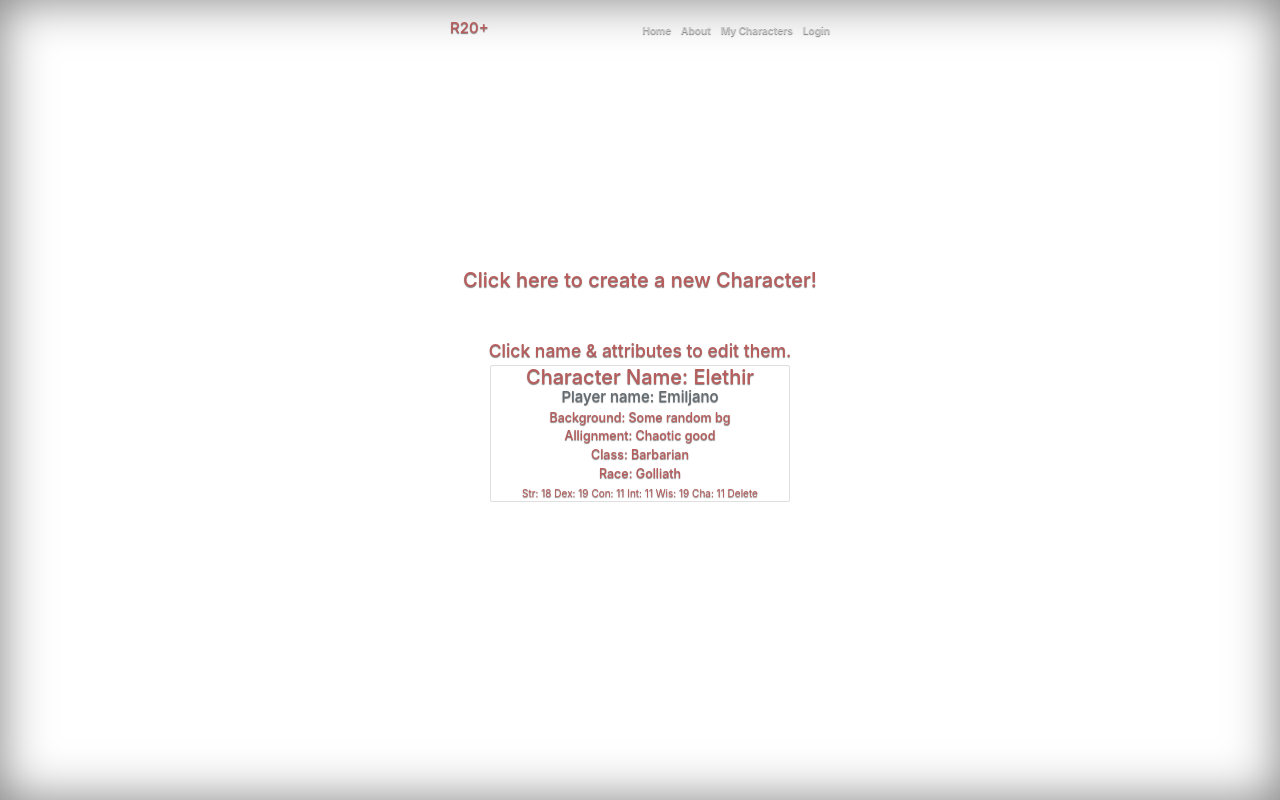
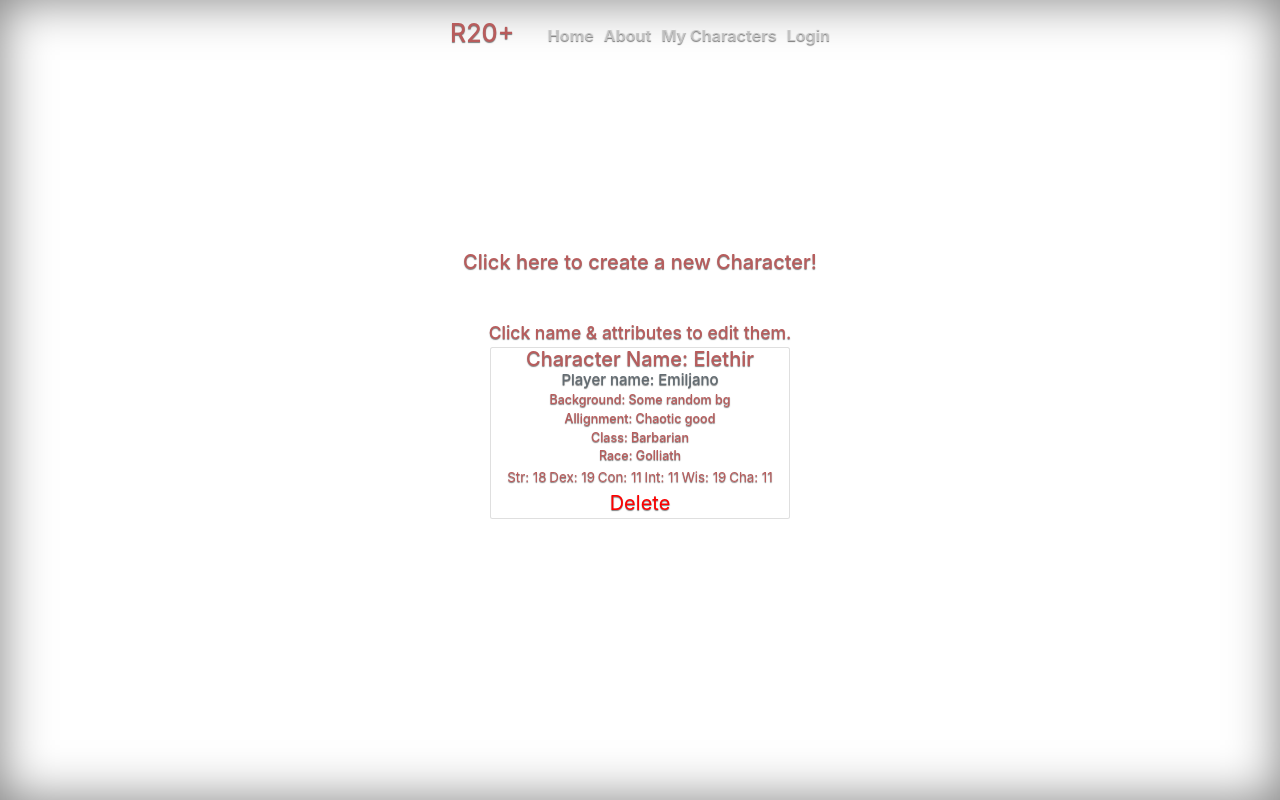
Before and after one commit to ValrynMilly/R20PLUS, a Flask app: page /mycharacters.html in a window 1280 px wide. Run offline with Flask 2, Linux system fonts and the light colour scheme; data comes from the database, SQL or seed files in the repository; some libraries are stand-ins or nearby versions.

Commit message:
template updates

```diff
--- a/Main/application/static/css/cover.css
+++ b/Main/application/static/css/cover.css
@@ -77,6 +77,7 @@ body {
   color: rgba(255,255,255,.5);
   background-color: transparent;
   border-bottom: .25rem solid transparent;
+  font-size: 12pt;
 }
 
 .nav-masthead .nav-link:hover,
@@ -86,6 +87,7 @@ body {
 
 .nav-masthead .nav-link + .nav-link {
   margin-left: 1rem;
+  font-size: 12pt;
 }
 
 .nav-masthead .active {
--- a/Main/application/templates/charactersheet.html
+++ b/Main/application/templates/charactersheet.html
@@ -22,7 +22,7 @@ Character Sheet
 <div class="signup-form">
     <div class="masthead clearfix">
         <div class="inner">
-          <h4 class="masthead-brand">R20+</h4>
+          <h1 class="masthead-brand">R20+</h1>
           <nav class="nav nav-masthead">
             <a class="nav-link" href="/">Home</a>
             <a class="nav-link" href="">About</a>
--- a/Main/application/templates/home.html
+++ b/Main/application/templates/home.html
@@ -31,7 +31,7 @@ R20+
 
               <div class="masthead clearfix">
                 <div class="inner">
-                  <h4 class="masthead-brand">R20+</h4>
+                  <h1 class="masthead-brand">R20+</h1>
                   <nav class="nav nav-masthead">
                     <a class="nav-link" href="">Home</a>
                     <a class="nav-link" href="">About</a>
--- a/Main/application/templates/login.html
+++ b/Main/application/templates/login.html
@@ -16,7 +16,7 @@ Sign in
 <div class="signup-form">
   <div class="masthead clearfix">
     <div class="inner">
-      <h4 class="masthead-brand">R20+</h4>
+      <h1 class="masthead-brand">R20+</h1>
       <nav class="nav nav-masthead">
         <a class="nav-link" href="/">Home</a>
         <a class="nav-link" href="">About</a>
--- a/Main/application/templates/mycharacters.html
+++ b/Main/application/templates/mycharacters.html
@@ -32,7 +32,7 @@ R20+
 
               <div class="masthead clearfix">
                 <div class="inner">
-                  <h4 class="masthead-brand">R20+</h4>
+                <h1 class="masthead-brand">R20+</h1>
                   <nav class="nav nav-masthead">
                     <a class="nav-link" href="/">Home</a>
                     <a class="nav-link" href="">About</a>
@@ -64,13 +64,13 @@ R20+
                       <h5 class="card-text">Allignment: {{ character.alignment }}</h5>
                       <h5 class="card-text">Class: {{ character.char_class }}</h5>
                       <h5 class="card-text">Race: {{ character.race }}</h5>
-                      <a href="/update/{{ character.id }}">Str: {{ character.strength }}</a>
-                      <a href="/update/{{ character.id }}">Dex: {{ character.dexterity }}</a>
-                      <a href="/update/{{ character.id }}">Con: {{ character.constitution }}</a>
-                      <a href="/update/{{ character.id }}">Int: {{ character.intelligence }}</a>
-                      <a href="/update/{{ character.id }}">Wis: {{ character.wisdom }}</a>
-                      <a href="/update/{{ character.id }}">Cha: {{ character.charisma }}</a>
-                      <a class="card-link" href="/delete/{{ character.id }}" role="button">Delete</a>
+                      <a href="/update/{{ character.id }}" style="font-size: 10pt;">Str: {{ character.strength }}</a>
+                      <a href="/update/{{ character.id }}" style="font-size: 10pt;">Dex: {{ character.dexterity }}</a>
+                      <a href="/update/{{ character.id }}" style="font-size: 10pt;">Con: {{ character.constitution }}</a>
+                      <a href="/update/{{ character.id }}" style="font-size: 10pt;">Int: {{ character.intelligence }}</a>
+                      <a href="/update/{{ character.id }}" style="font-size: 10pt;">Wis: {{ character.wisdom }}</a>
+                      <a href="/update/{{ character.id }}" style="font-size: 10pt;">Cha: {{ character.charisma }}</a>
+                      <a class="card-link" href="/delete/{{ character.id }}" role="button"  style="font-size: 15pt; color:red;">Delete</a>
                     </div>
                   </div>
                   <br>
--- a/Main/application/templates/signup.html
+++ b/Main/application/templates/signup.html
@@ -22,7 +22,7 @@ Sign Up
 <div class="signup-form">
     <div class="masthead clearfix">
         <div class="inner">
-          <h4 class="masthead-brand">R20+</h4>
+        <h1 class="masthead-brand">R20+</h1>
           <nav class="nav nav-masthead">
             <a class="nav-link" href="/">Home</a>
             <a class="nav-link" href="">About</a>
--- a/Main/application/templates/update.html
+++ b/Main/application/templates/update.html
@@ -16,7 +16,7 @@ Update Character
 <div class="signup-form">
     <div class="masthead clearfix">
       <div class="inner">
-        <h4 class="masthead-brand">R20+</h4>
+        <h1 class="masthead-brand">R20+</h1>
         <nav class="nav nav-masthead">
           <a class="nav-link" href="/">Home</a>
           <a class="nav-link" href="">About</a>
```
